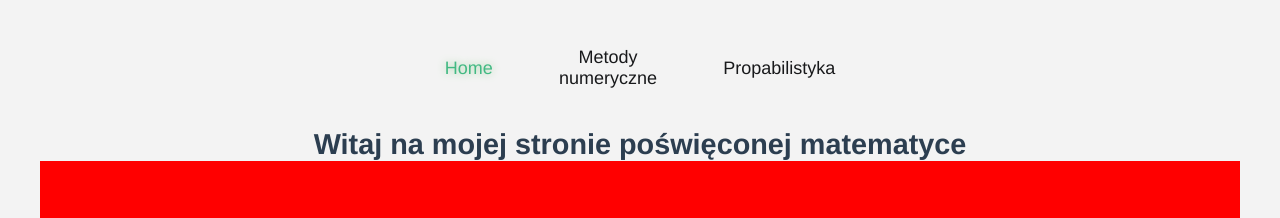
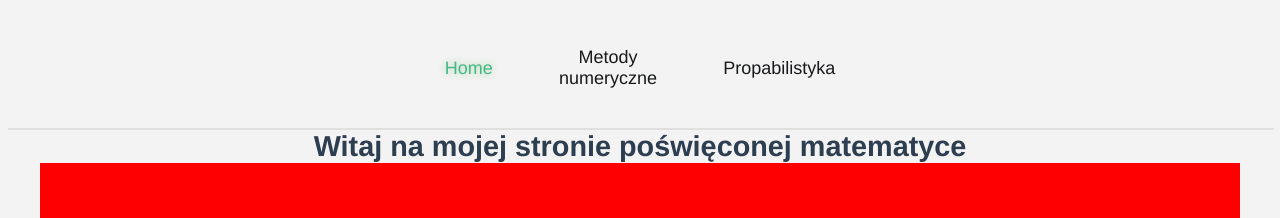
Before and after one commit to KacperKukula/gomath, a Vue app: page / in a window 1280 px wide. Shown: the top 218 px of the page. Built offline with nearby package versions, Linux system fonts and the light colour scheme.

Commit message:
addded line

```diff
--- a/src/App.vue
+++ b/src/App.vue
@@ -1,5 +1,6 @@
 <template>
   <menuGoMath :items="routes" />
+  <div class="line"></div>
   <router-view/>
 </template>
 
@@ -19,5 +20,8 @@ export default {
 </script>
 
 <style scoped>
-
+.line {
+  width: 100%;
+  border: 1px solid #dfdfdf;
+}
 </style>
```
Also changed, not shown: src/views/numericMethods/lessonMiscalculation.vue (line endings or trailing spaces).
